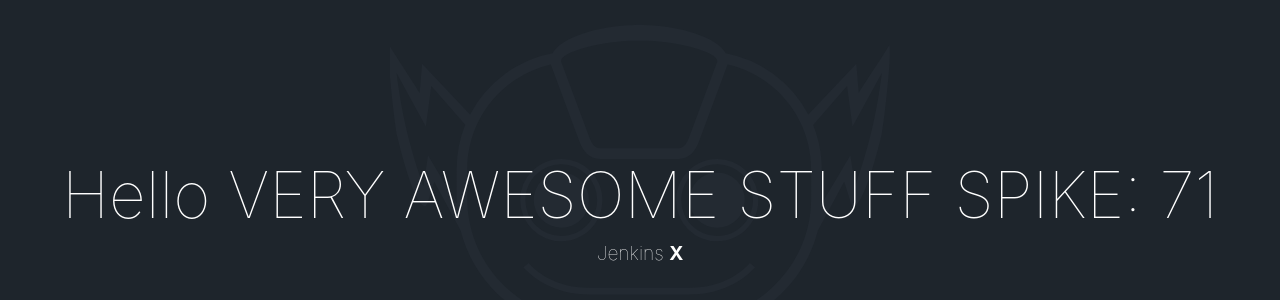
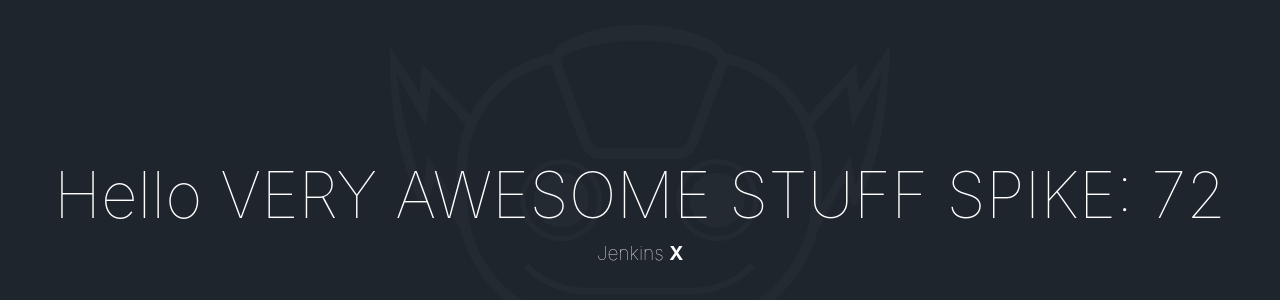
Before and after one commit to jstrachan/node-example, a website: page index.html in a window 1280 px wide. Shown: the part 44-344 px from the top of the page. Drawn offline with Linux system fonts and the light colour scheme.

Commit message:
Update index.html

```diff
--- a/index.html
+++ b/index.html
@@ -12,7 +12,7 @@
 <body>
 	<div class="cover">
 		<div class="feature">
-			<h1>Hello VERY AWESOME STUFF SPIKE: 71</h1>
+			<h1>Hello VERY AWESOME STUFF SPIKE: 72</h1>
 			<div class="brand">
 				Jenkins <strong>X</strong>
 			</div>
```
